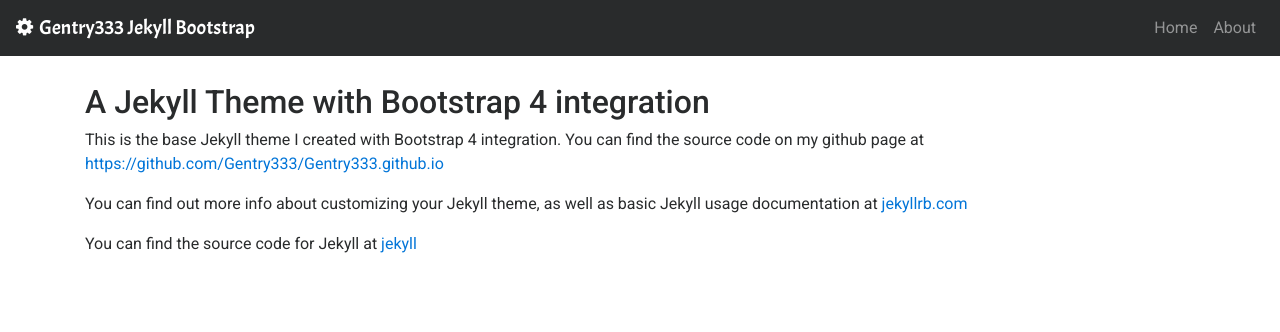
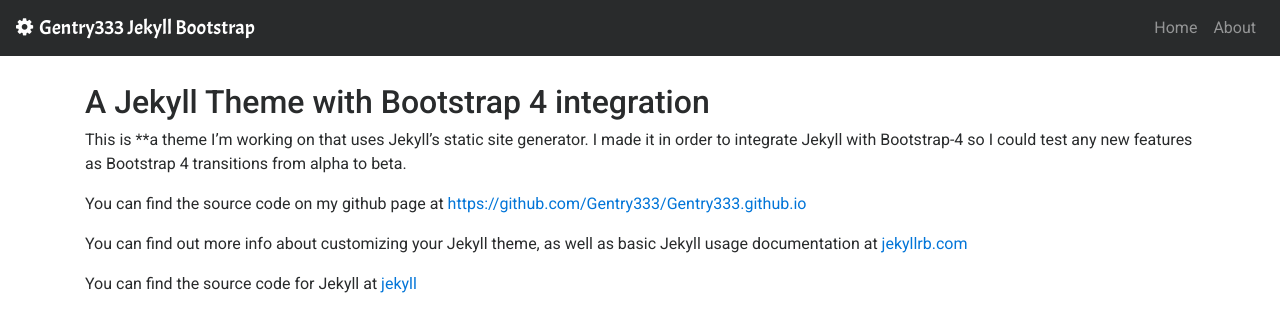
Before and after one commit to Gentry333/Gentry333.github.io, a Jekyll site: the page built from _pages/about.md, in a window 1280 px wide. Shown: the top 332 px of the page. Built offline with Jekyll 4.4.1, drawn with Linux system fonts in a browser that asks for light colours; nearby versions of some CDN libraries.

Commit message:
new commit

```diff
--- a/_pages/about.md
+++ b/_pages/about.md
@@ -11,8 +11,9 @@ permalink: /about/
 # A Jekyll Theme with Bootstrap 4 integration
 
 
+This is **a theme I'm working on that uses Jekyll's static site generator. I made it in order to integrate Jekyll with Bootstrap-4 so I could test any new features as Bootstrap 4 transitions from alpha to beta.
 
-This is the base Jekyll theme I created with Bootstrap 4 integration. You can find the source code on my github page at [https://github.com/Gentry333/Gentry333.github.io](https://github.com/Gentry333/Gentry333.github.io)
+You can find the source code on my github page at [https://github.com/Gentry333/Gentry333.github.io](https://github.com/Gentry333/Gentry333.github.io)
 
 You can find out more info about customizing your Jekyll theme, as well as basic Jekyll usage documentation at [jekyllrb.com](http://jekyllrb.com/)
 
```
Also changed, not shown: README.md.
